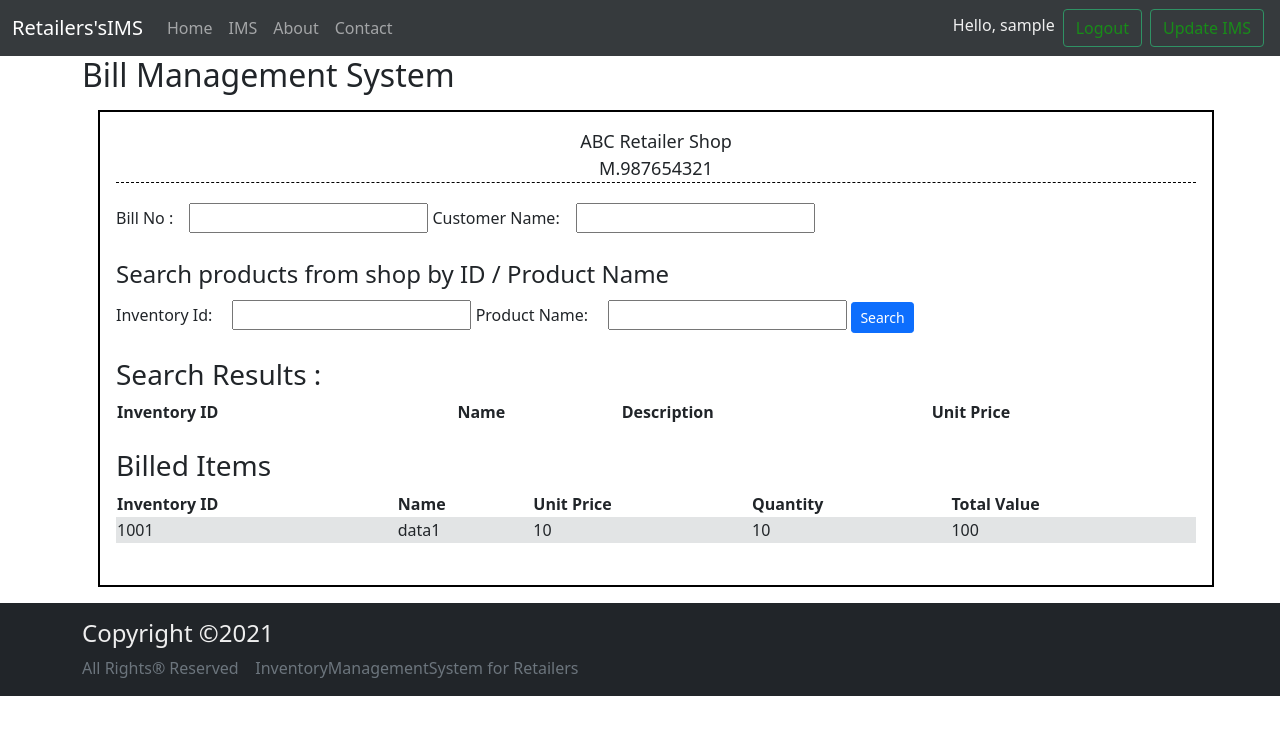
After one commit to smartinternz02/SPS-10128-Inventory-Managment-System-for-Retailers, a Flask app: page /billing in a window 1280 px wide. The commit adds this page. Shown: the top 735 px of the page. Run offline with Flask 2, Linux system fonts and the light colour scheme; the visitor is signed in with stand-in values (Sample User, id 1); lists and menus that the app fills with data are empty; some libraries are stand-ins or nearby versions.

Commit message:
some new changes

```diff
--- a/app.py
+++ b/app.py
@@ -149,7 +149,8 @@ def login():
                 message = f'{username}, You have successfully logged into IMS on {datetime.now()}. If this is not you then send us a message at 9876543210 with your username from registered number.'
                 to_mail = user_data[2]
                 sendmail('IMS Security Review', message, to_mail)
-                return render_template('index.html', session=session)
+                msg = 'You are successfully logged in!'
+                return render_template('index.html', session=session, msg=msg)
 
             else:
                 msg = 'Password do not match'
@@ -203,7 +204,6 @@ def details():
         mysql.connection.commit()
         items = cursor.fetchall()
         cursor.close()
-        print(items)
         return render_template('update.html', items=items)
     return render_template('login.html')
 
@@ -212,6 +212,7 @@ def details():
 
 @app.route('/deleteitem/<int:id>')
 def deleteitem(id):
+    # This function set id in input box of delete page
     id = id
     if 'username' in session:
         return render_template('deleteitem.html', id=id)
@@ -222,6 +223,7 @@ def deleteitem(id):
 
 @app.route('/delete', methods=['GET', 'POST'])
 def delete():
+    # This function perform the delete operation
     if 'username' in session:
         if request.method == 'POST':
             iid = request.form['iid']
@@ -257,6 +259,7 @@ def add():
 
 @app.route('/updateitem/<int:id>')
 def updateitem(id):
+    # This function set the previous values in input box on update page
     id = id
     cursor = mysql.connection.cursor()
     cursor.execute('SELECT * FROM shop WHERE iid=%s', (id,))
@@ -270,6 +273,7 @@ def updateitem(id):
 
 @app.route('/updateprod', methods=['GET', 'POST'])
 def update():
+    # This function perform the update
     if request.method == 'POST':
         id = request.form['iid']
         name = request.form['name']
@@ -289,17 +293,35 @@ def update():
         msg = 'Successfully updated!'
         return render_template('update.html', msg=msg)
 
-@app.route('/test')
-def test():
-    # This method show tables in your current database
-    cursor = mysql.connection.cursor()
-    cursor.execute('show tables;')
-    mysql.connection.commit()
-    user_data = cursor.fetchall()
-    cursor.close()
-    print(user_data)
-    return "This is test page."
+# Creating a billing system
 
+@app.route('/billing', methods=['GET', 'POST'])
+def billing():
+    iid = None
+    name = None
+    if 'username' in session:
+        if request.method == 'POST':
+            iid = request.form.get('iid')
+            name = request.form.get('pname')
+            print(iid, name)
+            if iid:
+                cursor = mysql.connection.cursor()
+                cursor.execute('SELECT * FROM shop WHERE iid=%s', (iid,))
+                mysql.connection.commit()
+                items = cursor.fetchall()
+                cursor.close()
+                return render_template('billing.html', items=items)
+            if name:
+                cursor = mysql.connection.cursor()
+                cursor.execute('SELECT * FROM shop WHERE name= LIKE %s', (name,))
+                mysql.connection.commit()
+                items = cursor.fetchall()
+                cursor.close()
+                return render_template('billing.html', items=items)
+            else:
+                msg = 'Please try another valid keyword to search.'
+                return render_template('billing.html', msg=msg)
+        return render_template('billing.html')
 
 # Running flask App
 if __name__ == '__main__':
--- a/sendmail_g.py
+++ b/sendmail_g.py
@@ -1,7 +1,7 @@
 from smtplib import SMTP
 
 email = 'sk189436234@gmail.com'
-password = ''
+password = '8700004930'
 
 from_mail = email
 
--- a/templates/base.html
+++ b/templates/base.html
@@ -97,7 +97,7 @@
         </nav>
     </header>
 
-    {% if 'username' in session %}
+    {% if 'username' in session and msg %}
     <div class="alert alert-success alert-dismissible fade show" role="alert">
         <strong>Hey !</strong> {{session.username}} <em>{{msg}}</em>
         <button type="button" class="btn-close" data-bs-dismiss="alert" aria-label="Close"></button>
--- /dev/null
+++ b/templates/billing.html
@@ -0,0 +1,116 @@
+{% extends "base.html" %}
+{%block title %} ims | billing {% endblock %}
+{%block css %}
+<style>
+    .mybillarea {
+        font-size: 16px;
+        border: 2px solid #000;
+        margin: 1em;
+        padding: 1em;
+    }
+
+    td {
+        background-color: rgb(226, 228, 229);
+        margin-bottom: .5rem;
+        border-bottom: 2px solid #fff;
+    }
+
+    #p01 {
+        font-size: 18px;
+        text-align: center;
+        border-bottom: 1px dashed #000;
+    }
+
+    label {
+        margin: .4em 0px;
+    }
+</style>
+{% endblock %}
+{% block billactive %}active{% endblock %}
+
+{% block body %}
+
+<div class="container">
+    <h2>Bill Management System</h2>
+    <div class="mybillarea container">
+        <p id="p01">ABC Retailer Shop
+            <br> M.987654321
+        </p>
+        <label for="cname">Bill No :&emsp; </label><input type="text" id="cno">
+        <label for="cname">Customer Name:&emsp; </label><input type="text" id="cname">
+
+
+        <!-- **************************Search box********************* -->
+        <div class="my-4">
+            <h4>Search products from shop by ID / Product Name</h4>
+
+            <form action="/billing" method="POST">
+
+                <label for="iid">Inventory Id:&emsp; </label>
+                <input type="text" id="iid" name="iid"/>
+
+                <label for="pname">Product Name:&emsp; </label>
+                <input type="text" id="pname" name="pname"/>
+
+                <button type="submit" class="btn btn-primary btn-sm">Search</button>
+            </form>
+        </div>
+
+        <div>
+            <h3>Search Results : &emsp;</h3>
+            <table style="width:100%">
+                <tr>
+                    <th>Inventory ID</th>
+                    <th>Name</th>
+                    <th>Description</th>
+                    <th>Unit Price</th>
+                </tr>
+            {% for item in items %}
+                <tr>
+                    <td>{{item[0]}}</td>
+                    <td>{{item[1]}}</td>
+                    <td>{{item[2]}}</td>
+                    <td>{{item[3]}}</td>
+                    <td><a href="" class="btn btn-primary">+</a></td>
+                    <td><a href="" class="btn btn-danger">-</a></td>
+                </tr>
+            {% endfor %}
+            </table>
+        </div>
+
+        <!-- ***************Billing Items******************** -->
+        <div id="d01" class="my-4">
+            <h3>Billed Items</h3>
+            <table style="width:100%">
+                <tr>
+                    <th>Inventory ID</th>
+                    <th>Name</th>
+                    <th>Unit Price</th>
+                    <th>Quantity</th>
+                    <th>Total Value</th>
+                </tr>
+
+                <tr>
+                    <td>1001</td>
+                    <td>data1</td>
+                    <td>10</td>
+                    <td>10</td>
+                    <td>100</td>
+
+                </tr>
+
+            </table>
+
+
+        </div>
+    </div>
+
+</div>
+</div>
+
+
+{% endblock %}
+
+{% block js %}
+
+{% endblock %}
```
Also changed, not shown: database.md (+21 -7 lines), templates/about.html (+30 -1 lines).
